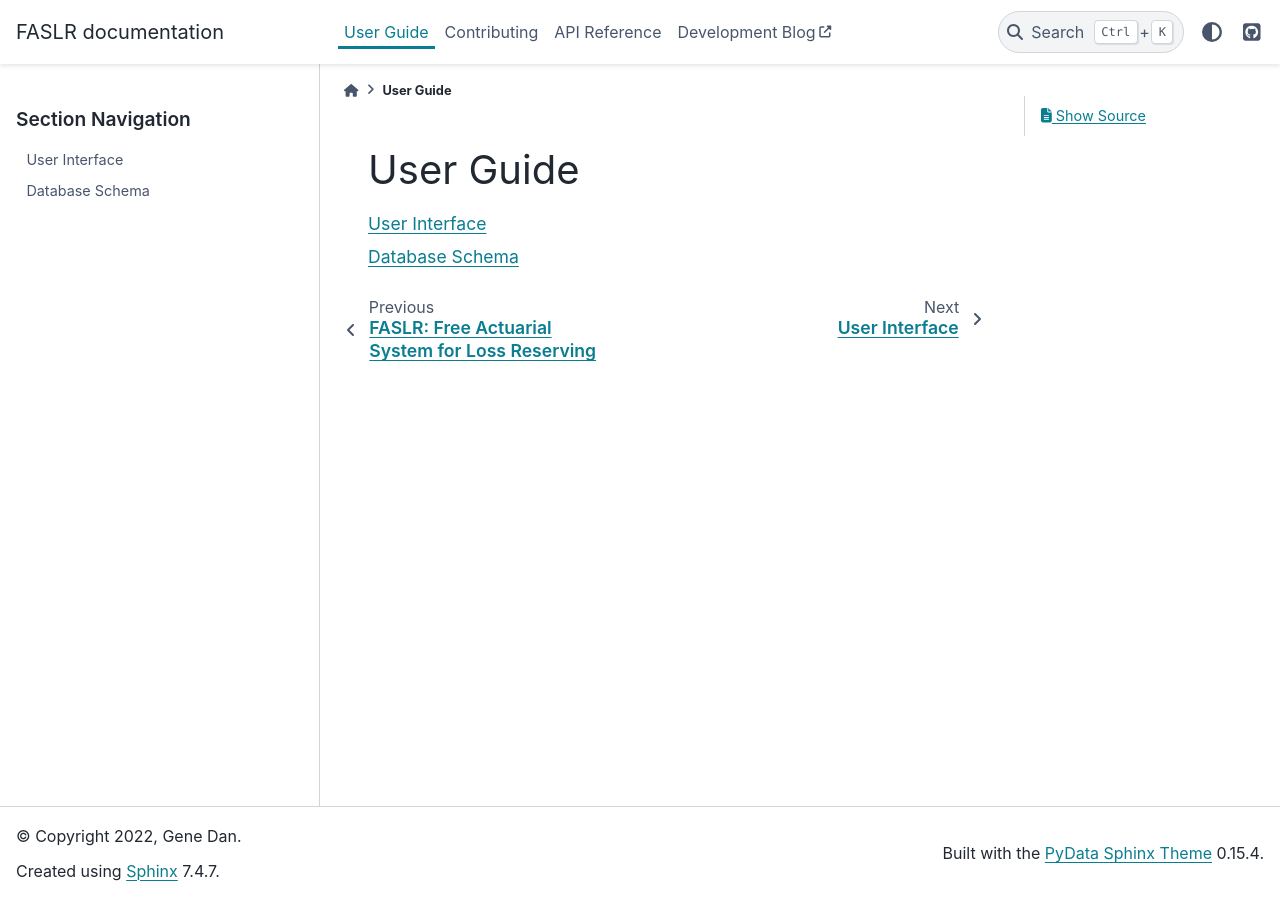
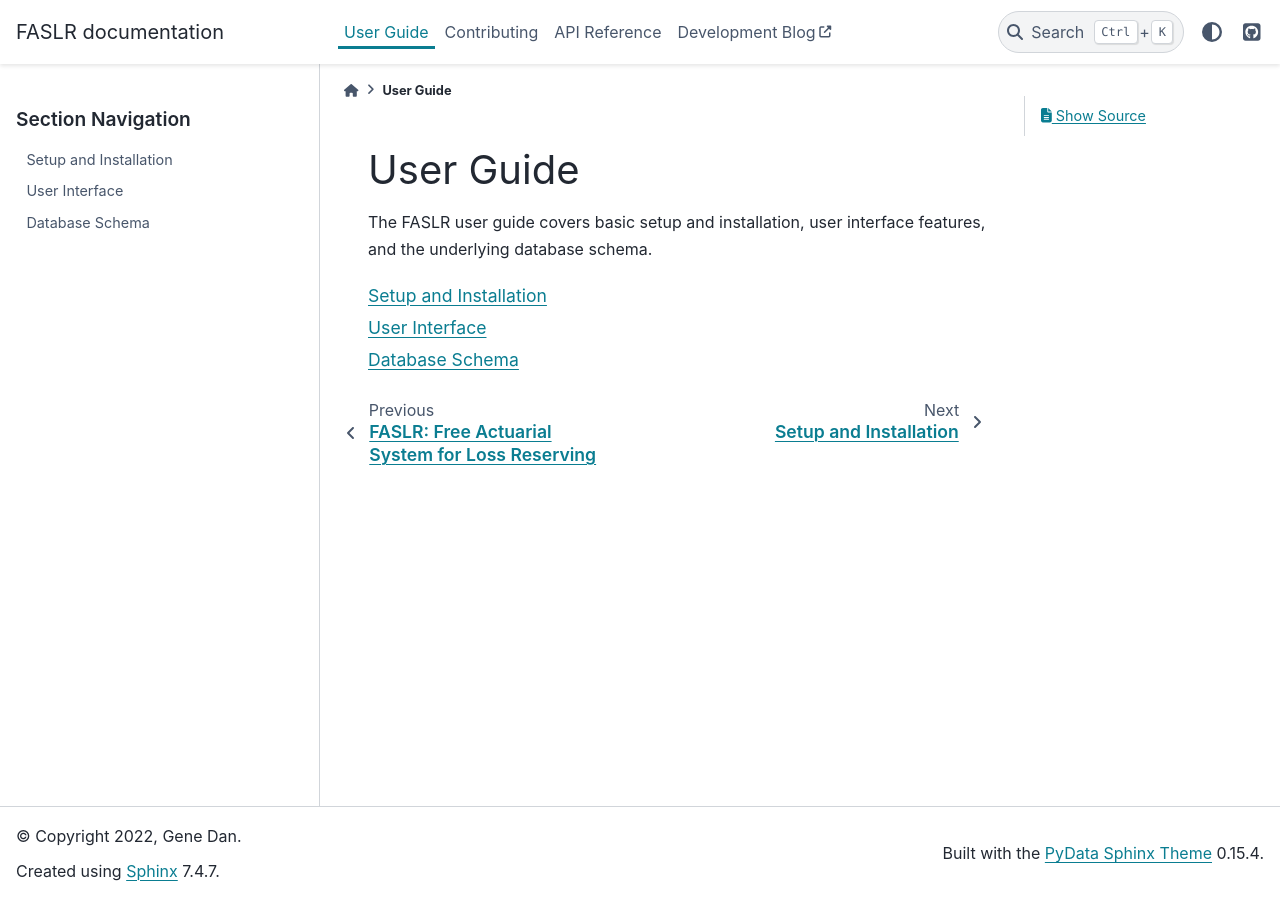
Before and after one commit to casact/FASLR, a Sphinx documentation site: the page built from docs/user/index.rst, in a window 1280 px wide. Built offline with Sphinx 7.4.7 and the PyData theme 0.15.4, drawn with Linux system fonts in a browser that asks for light colours; the version number could not be read and is left out.

Commit message:
update docs

```diff
--- a/docs/api/index.rst
+++ b/docs/api/index.rst
@@ -1,2 +1,4 @@
 API Reference
 ==============
+
+This section covers the collection of Python objects (modules, classes, methods, functions, etc.) that comprise FASLR. One of the aims of FASLR is to demonstrate complete transparency over the actuarial reserving process. This is intended for contributors looking to improve FASLR, as well as users who are interested in understanding how the program works on a technical level.
--- a/docs/user/index.rst
+++ b/docs/user/index.rst
@@ -1,8 +1,11 @@
 User Guide
 ===========
+
+The FASLR user guide covers basic setup and installation, user interface features, and the underlying database schema.
 
 .. toctree::
    :maxdepth: 1
 
+   install
    interface/index
    schema/index
```
Also changed, not shown: docs/user/install.rst (added, +14 -0 lines).
